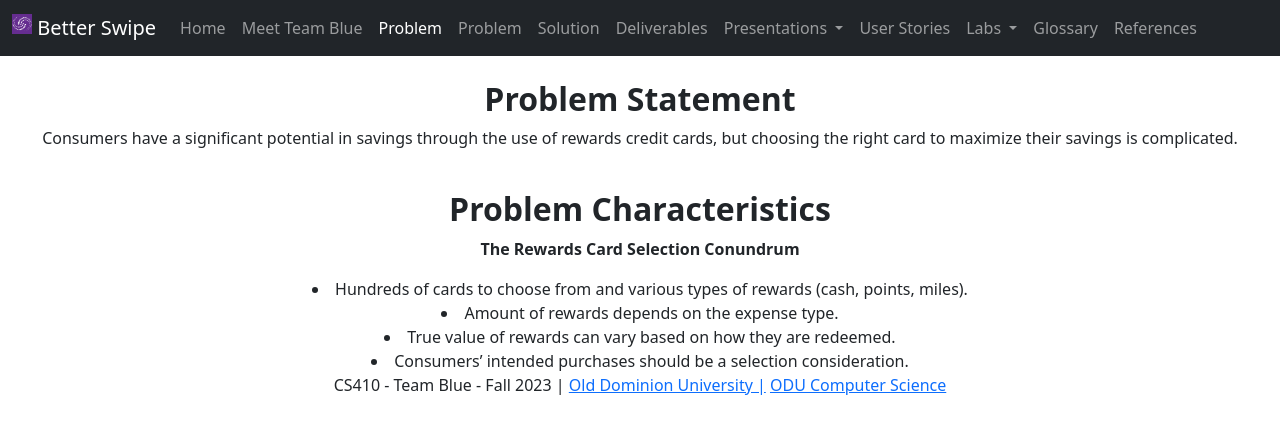
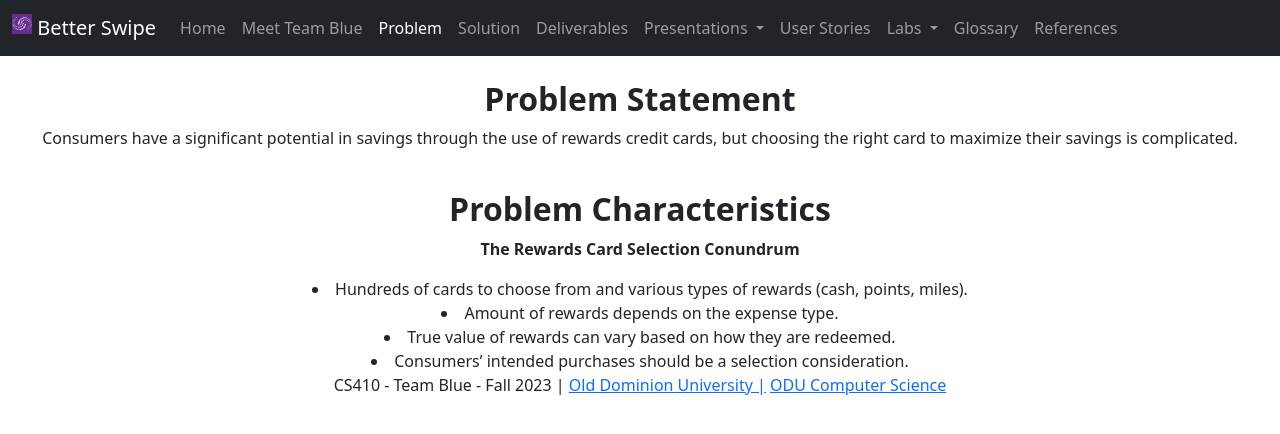
Before and after one commit to Al1374525/cs411Website, a plain HTML site: page problem.html in a window 1280 px wide. Drawn offline with nearby package versions, Linux system fonts and the light colour scheme.

Commit message:
fixed nav bar bug on problem page

```diff
--- a/problem.html
+++ b/problem.html
@@ -30,7 +30,6 @@
 					<a class="nav-link" href="index.html">Home</a>
 					<a class="nav-link" href="biography.html">Meet Team Blue</a>
 					<a class="nav-link active" aria-current="page" href="problem.html">Problem</a>
-					<a class="nav-link" href="problem.html">Problem</a>
           <a class="nav-link" href="solution.html">Solution</a>
           <a class="nav-link" href="deliverables.html">Deliverables</a>
           <li class="nav-item dropdown">
```
